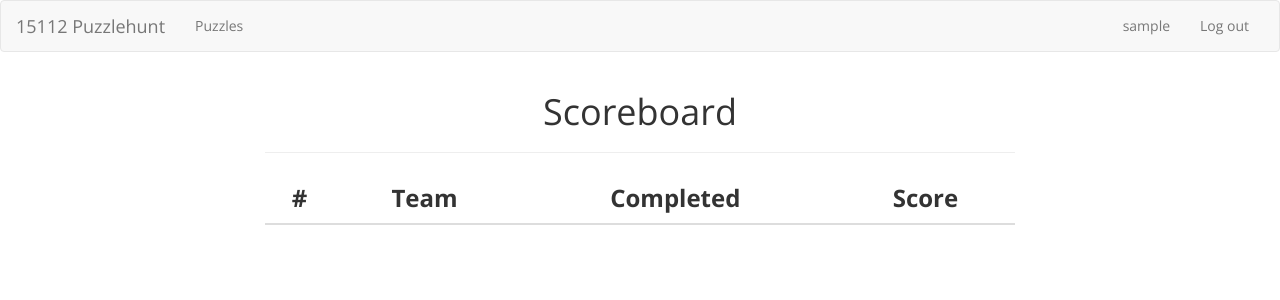
After one commit to kevinzhe/puzzlehunt-112, a Django app: page /scoreboard in a window 1280 px wide. The commit adds this page. Shown: the top 300 px of the page. Run offline with Django 3.2, Linux system fonts and the light colour scheme; the visitor is signed in with stand-in values (Sample User, id 1); data that the repository does not hold is empty; some libraries are stand-ins or nearby versions.

Commit message:
Add scoreboard and prettify some pages
Routes and views for the scoreboard page. Tweaked appearance of
some pages. Made team route not team-specific.

```diff
--- a/puzzlehunt_112_f15/puzzlehunt/models.py
+++ b/puzzlehunt_112_f15/puzzlehunt/models.py
@@ -5,6 +5,7 @@ from django.conf import settings
 class Team(models.Model):
     name        = models.CharField(max_length = 50)
     curr_puzzle = models.IntegerField(default = 0)
+
     @property
     def score(self):
         score = 0
@@ -13,6 +14,11 @@ class Team(models.Model):
             if puzzle_score is not None:
                 score += puzzle_score
         return score
+
+    @property
+    def puzzles_completed(self):
+        return len(PuzzleProgress.objects.filter(team=self))
+
     def __str__(self):
         return self.name
 
--- /dev/null
+++ b/puzzlehunt_112_f15/puzzlehunt/static/puzzlehunt/css/scoreboard.css
@@ -0,0 +1,9 @@
+table {
+    font-size: 24px;
+    counter-reset: item;
+}
+
+table .rank:before {
+    content: counter(item);
+    counter-increment: item;
+}
--- /dev/null
+++ b/puzzlehunt_112_f15/puzzlehunt/static/puzzlehunt/js/scoreboard.js
@@ -0,0 +1,14 @@
+$(document).ready(function() {
+    var update = function() {
+        $.ajax({
+            url: 'scoreboard',
+            type: 'GET',
+            dataType: 'html'
+        }).done(function(data) {
+            var tbl = $(data).find('table');
+            $('table').replaceWith(tbl);
+        });
+    };
+
+    setInterval(update, 5000);
+});
--- a/puzzlehunt_112_f15/puzzlehunt/templates/puzzlehunt/puzzlehunt.html
+++ b/puzzlehunt_112_f15/puzzlehunt/templates/puzzlehunt/puzzlehunt.html
@@ -33,7 +33,7 @@
           </ul>
           <ul class='nav navbar-nav navbar-right'>
             {% if user.is_authenticated %}
-              <li><a href='{% if user.member.team %}/teampage/{{user.member.team.id}}{% else %}/jointeam{% endif %}'>{{user}}{% if user.member.team %} | Team {{ user.member.team }}{% endif %}</a></li>
+              <li><a href='{% if user.member.team %}/teampage{% else %}/jointeam{% endif %}'>{{user}}{% if user.member.team %} | Team {{ user.member.team }}{% endif %}</a></li>
               <li><a href='{% url "logout" %}'>Log out</a></li>
             {% else %}
               <li><a href='{% url "register" %}'>Register</a></li>
--- /dev/null
+++ b/puzzlehunt_112_f15/puzzlehunt/templates/puzzlehunt/scoreboard.html
@@ -0,0 +1,42 @@
+{% extends 'puzzlehunt/puzzlehunt.html' %}
+{% block title %}Scoreboard{% endblock %}
+
+{% block css %}
+    {% load staticfiles %}
+    <link rel='stylesheet' type='text/css' href='{% static "puzzlehunt/css/scoreboard.css" %}'>
+{% endblock %}
+
+{% block body %}
+  <div class="container">
+    <div class="row">
+      <div class="col-md-8 col-md-offset-2">
+        <h1 class="center-text">Scoreboard</h1>
+        <hr>
+        <table class="table text-center">
+          <thead>
+            <tr>
+              <th class='text-center'>#</th>
+              <th class='text-center'>Team</th>
+              <th class='text-center'>Completed</th>
+              <th class='text-center'>Score</th>
+            </tr>
+          </thead>
+          <tbody>
+            {% for team in teams %}
+              <tr>
+                <td class='rank'></td>
+                <td>{{ team.name }}</td>
+                <td>{{ team.puzzles_completed }}</td>
+                <td>{{ team.score }}</td>
+              </tr>
+            {% endfor %}
+          </tbody>
+        </table>
+      </div>
+    </div>
+  </div>
+{% endblock %}
+
+{% block js %}
+    <script src='{% static "puzzlehunt/js/scoreboard.js" %}'></script>
+{% endblock %}
--- a/puzzlehunt_112_f15/puzzlehunt/urls.py
+++ b/puzzlehunt_112_f15/puzzlehunt/urls.py
@@ -26,8 +26,10 @@ urlpatterns = [
         views.JoinTeamView.as_view()),
     url(r'^maketeam',
         views.MakeTeamView.as_view()),
-    url(r'^teampage/(?P<team_id>[0-9]+)$',
+    url(r'^teampage',
         views.TeamPageView.as_view()),
+    url(r'^scoreboard',
+        views.ScoreboardView.as_view()),
     url(r'^login$',
         auth_views.login,
         {'template_name':'login.html', 'extra_context':{'next':'/'}},
--- a/puzzlehunt_112_f15/puzzlehunt/views.py
+++ b/puzzlehunt_112_f15/puzzlehunt/views.py
@@ -1,4 +1,5 @@
 from django.shortcuts import render, get_object_or_404, redirect
+from django.contrib.admin.views.decorators import staff_member_required
 from django.contrib.auth.decorators import login_required
 from django.contrib.auth.models import User
 from django.contrib.auth import authenticate, login
@@ -56,7 +57,7 @@ class PuzzleView(View):
             'solution':     puzzle.solution,
             'start_time':   progress.start_time,
             'end_time':     progress.end_time,
-            'completed_in': progress.completed_in,
+            'completed_in': str(progress.completed_in).split('.',2)[0],
             'score':        progress.score,
             'par_duration_human': puzzle.time_limit,
             'par_duration': int(puzzle.time_limit.total_seconds()),
@@ -93,7 +94,7 @@ class PuzzleView(View):
             progress.save()
             team.curr_puzzle += 1
             team.save()
-            response['completed_in'] = progress.completed_in
+            response['completed_in'] = str(progress.completed_in).split('.',2)[0]
             response['solution'] = puzzle.solution
             response['score'] = progress.score
         return HttpResponse(json.dumps(response), content_type='application/json')
@@ -124,11 +125,16 @@ class RegistrationView(View):
         pw1 = request.POST.get("pw1", None)
         pw2 = request.POST.get("pw2", None)
         error_msg = ""
-        if (not name): error_msg = "Enter a Name"
-        elif (not andrewID): error_msg = "Enter an AndrewID"
-        elif (not pw1): error_msg = "Enter a password"
-        elif (not pw2): error_msg = "Re-enter your password"
+        if (not name or type(name) is not str): error_msg = "Enter a Name"
+        elif (not andrewID or type(andrewID) is not str): error_msg = "Enter an AndrewID"
+        elif (not pw1 or type(pw1) is not str): error_msg = "Enter a password"
+        elif (not pw2 or type(pw2) is not str): error_msg = "Re-enter your password"
         elif (pw1 != pw2): error_msg = "Passwords do not match"
+        try:
+            User.objects.get(username=andrewID)
+            error_msg = "AndrewID already registered"
+        except User.DoesNotExist:
+            pass
         if (error_msg):
             return render(request, 'puzzlehunt/register.html',
                 {
@@ -208,25 +214,21 @@ class MakeTeamView(View):
 
 class TeamPageView(View):
     @method_decorator(login_required)
-    def get(self, request, team_id):
-        team_id = int(team_id)
-        team = Team.objects.get(id=team_id)
+    def get(self, request):
+        team = request.user.member.team
         context = {}
-        context["team_name"] = team.name
-        context["members"] = []
-        for member in team.members.all():
-            context["members"].append(member.user.username)
-        context["puzzles_started"] = []
-        for puzzle in team.puzzles_started.all():
-            p_obj = {}
-            p_obj["name"] = puzzle.puzzle.title
-            p_obj["start_time"] = puzzle.start_time
-            if (puzzle.end_time):
-                p_obj["finished"] = True
-                p_obj["end_time"] = puzzle.end_time
-            else:
-                p_obj["finished"] = False
-            context["puzzles_started"].append(p_obj)
+        context["team"] = team
+        context["members"] = team.members.all()
+        context['progress'] = []
+        for prog in PuzzleProgress.objects.filter(team=team):
+            context["progress"].append({
+                'puzzle': prog.puzzle,
+                'completed_in': str(prog.completed_in).split('.',2)[0],
+                'score': prog.score
+            })
+        context['puzzles_completed'] = team.puzzles_completed
+        context['total_puzzles'] = Puzzle.objects.count()
+        context['percent_complete'] = context['puzzles_completed']/context['total_puzzles']*100
         return render(request, 'puzzlehunt/teampage.html', context)
 
 @login_required
@@ -242,9 +244,28 @@ def puzzle_index(request):
     puzzles = Puzzle.objects.all().order_by('order')
     progress = PuzzleProgress.objects.filter(team=team)
     for puzzle in puzzles:
-        puzzle.score = progress.get(puzzle=puzzle).score
+        try: puzzle.score = progress.get(puzzle=puzzle).score
+        except PuzzleProgress.DoesNotExist: pass
     context = {
         'puzzles': puzzles,
         'team': team
     }
     return render(request, 'puzzlehunt/puzzle-index.html', context)
+
+class ScoreboardView(View):
+    @method_decorator(login_required)
+    @method_decorator(staff_member_required)
+    def get(self, request):
+        teams = []
+        for team in Team.objects.all():
+            if team.puzzles_completed > 0:
+                teams.append({
+                    'score': team.score,
+                    'puzzles_completed': team.puzzles_completed,
+                    'name': team.name
+                })
+        teams.sort(key=lambda t: t['score'], reverse=True)
+        context = {
+            'teams': teams
+        }
+        return render(request, 'puzzlehunt/scoreboard.html', context)
```
Also changed, not shown: puzzlehunt_112_f15/puzzlehunt/templates/puzzlehunt/register.html (+5 -3 lines), puzzlehunt_112_f15/puzzlehunt/templates/puzzlehunt/teampage.html (+23 -12 lines), puzzlehunt_112_f15/puzzlehunt/static/puzzlehunt/css/puzzlehunt.css (line endings or trailing spaces).
